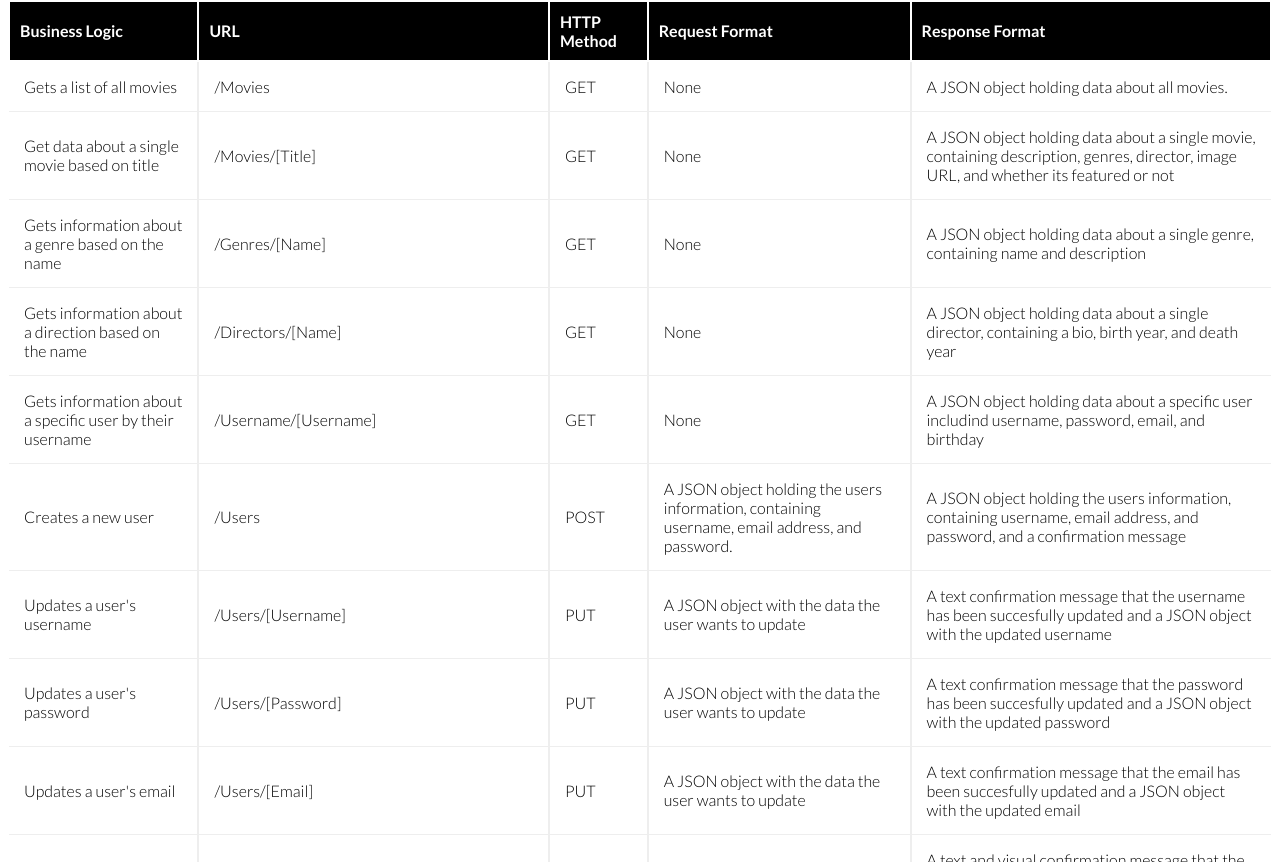
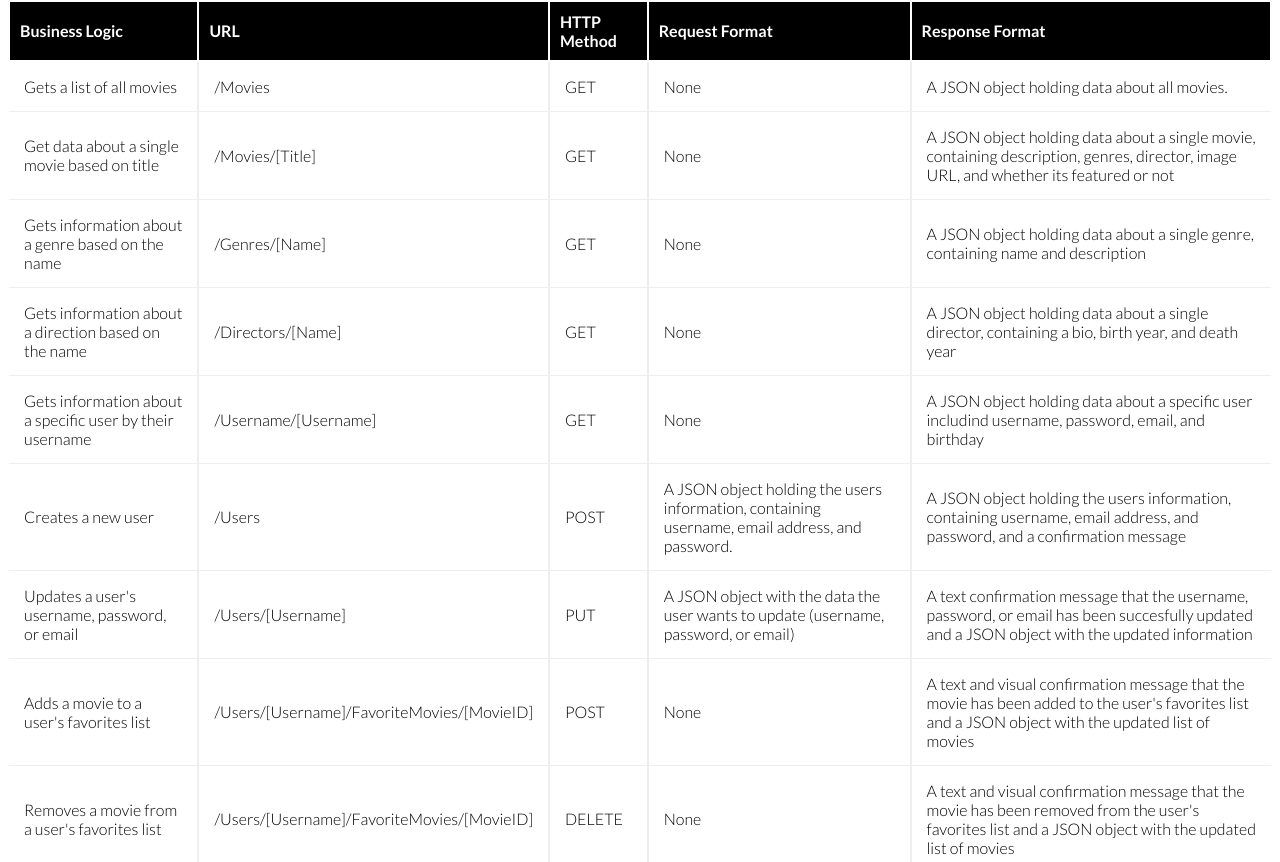
Before and after one commit to DevEke/Movie-API, a website: page public/documentation.html in a window 1280 px wide. Shown: the part 90-952 px from the top of the page. Drawn offline with nearby package versions, Linux system fonts and the light colour scheme.

Commit message:
Updated Documentation and Index file for simplifies update methods

```diff
--- a/public/documentation.html
+++ b/public/documentation.html
@@ -63,25 +63,11 @@
           <td>A JSON object holding the users information, containing username, email address, and password, and a confirmation message</td>
         </tr>
         <tr>
-          <td>Updates a user's username</td>
+          <td>Updates a user's username, password, or email</td>
           <td>/Users/[Username]</td>
           <td>PUT</td>
-          <td>A JSON object with the data the user wants to update</td>
-          <td>A text confirmation message that the username has been succesfully updated and a JSON object with the updated username</td>
-        </tr>
-        <tr>
-          <td>Updates a user's password</td>
-          <td>/Users/[Password]</td>
-          <td>PUT</td>
-          <td>A JSON object with the data the user wants to update</td>
-          <td>A text confirmation message that the password has been succesfully updated and a JSON object with the updated password</td>
-        </tr>
-        <tr>
-          <td>Updates a user's email</td>
-          <td>/Users/[Email]</td>
-          <td>PUT</td>
-          <td>A JSON object with the data the user wants to update</td>
-          <td>A text confirmation message that the email has been succesfully updated and a JSON object with the updated email</td>
+          <td>A JSON object with the data the user wants to update (username, password, or email)</td>
+          <td>A text confirmation message that the username, password, or email has been succesfully updated and a JSON object with the updated information</td>
         </tr>
         <tr>
           <td>Adds a movie to a user's favorites list</td>
```
Also changed, not shown: index.js (+4 -39 lines).
